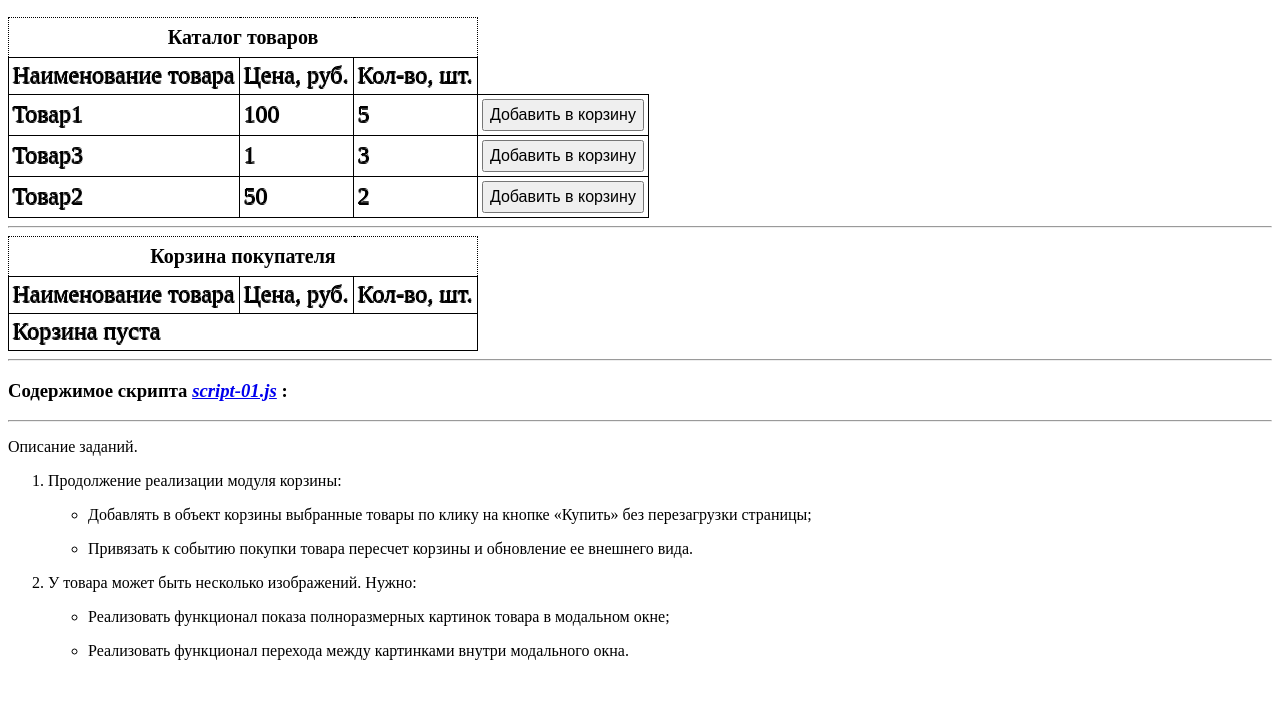
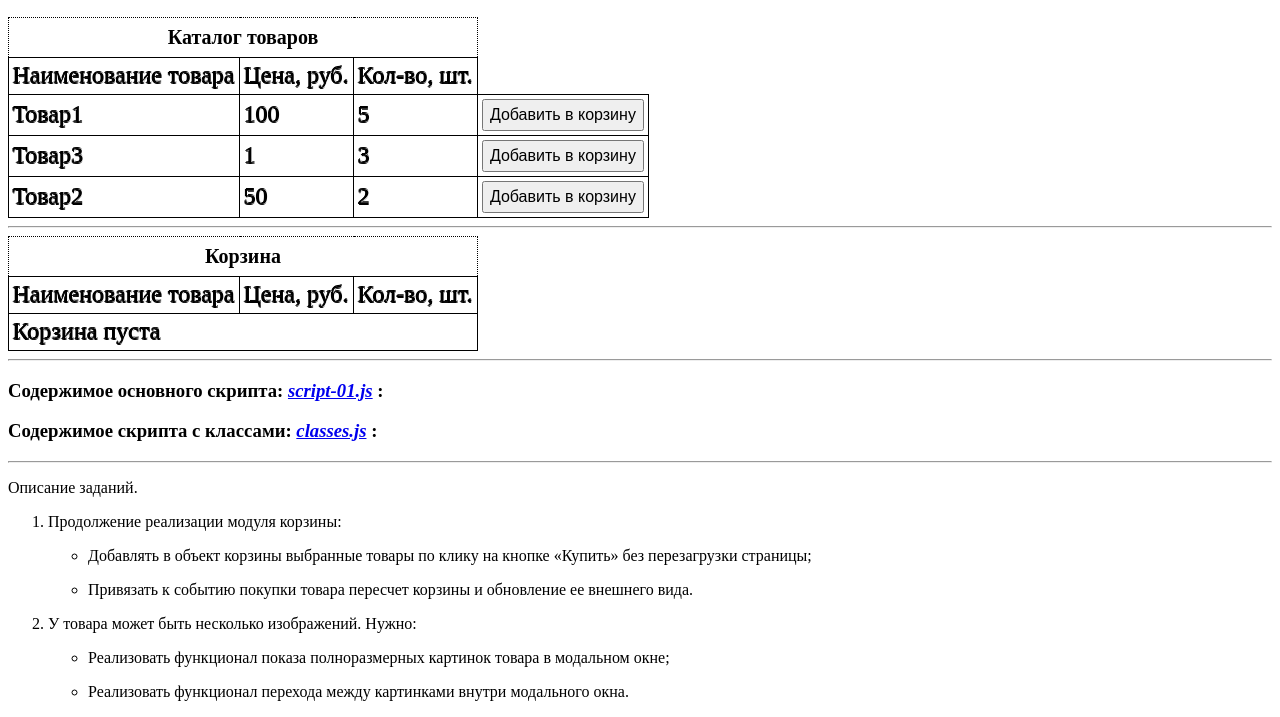
Before and after one commit to Verm-V/GeekBrainsJavaScript, a plain HTML site: page Lesson-06/index.html in a window 1280 px wide. Shown: the part 110-827 px from the top of the page. Before the commit the page ends 800 px from the top, so only its background shows below. Drawn offline with Linux system fonts and the light colour scheme.

Commit message:
Переделал классы Корзины и Каталога с использованием наследования от общего класса

```diff
--- a/Lesson-06/classes.js
+++ b/Lesson-06/classes.js
@@ -52,11 +52,22 @@ export class ProductPosition{
 
 }
 
-//Класс корзины с товарами
-export class Basket{
-    #products = new Array();//Список товаров с количеством
+//Родительский класс для каталога товаров и корзины покупателя
+export class Storage{
+    #products = new Array();//Список товарных позиций
 
-    //Подсчет стоимости
+    #msgHeadingCapLegend = "Список товаров";//Заголовок таблицы
+    #msgProductsEmpty = "Пусто";//Сообщение о том что объект пуст
+    #msgButton = "Убрать"//Сообщение на кнопке напротив товара
+
+    constructor(msgHeadingCapLegend, msgProductsEmpty, msgButton) {
+        this.#msgHeadingCapLegend = msgHeadingCapLegend;//Заголовок таблицы
+        this.#msgProductsEmpty = msgProductsEmpty;//Сообщение о том что объект пуст
+        this.#msgButton = msgButton//Сообщение на кнопке напротив товара
+
+    }
+
+    //Подсчет стоимости товаров в списке
     countPrice() {
         let totalPrice = 0;//Сюда считается общая цена
 
@@ -64,7 +75,6 @@ export class Basket{
             totalPrice += ( item.getTotalPrice() );
         }
         return totalPrice;
-
     }
 
     //Поиск товара в списке по Id
@@ -90,7 +100,7 @@ export class Basket{
         }
     }
 
-    //Добавление товара в список
+    //Извлечение товара из списка
     invokeItem(product, quanity) {
         //Если такой продукт уже есть в каталоге то извлекаем нужное количество
         //Если нет, то ничегоне делаем
@@ -114,7 +124,7 @@ export class Basket{
         }
     }
 
-    //Создание html-структуры корзины
+    //Создание html-структуры
     render() {
         let table = document.createElement("table");
         table.className = "products-list";
@@ -124,7 +134,7 @@ export class Basket{
         //Заголовок
         let headingRow = document.createElement('tr');
         let  headingCap = document.createElement('th');
-        headingCap.innerHTML = "Корзина покупателя";
+        headingCap.innerHTML = this.#msgHeadingCapLegend;
         headingCap.colSpan = "3";
         headingRow.appendChild(headingCap);
         tbody.appendChild(headingRow);
@@ -146,7 +156,7 @@ export class Basket{
         if (this.#products.length === 0) {//Если в списке пусто
             let tr = document.createElement('tr');
             let cell = document.createElement('td');
-            cell.innerHTML = "Корзина пуста";
+            cell.innerHTML = this.#msgProductsEmpty;
             cell.colSpan = "3";
             tr.appendChild(cell);
             tbody.appendChild(tr);
@@ -162,7 +172,7 @@ export class Basket{
                 let buttonCell = document.createElement('td');
                 let button = document.createElement('input');
                 button.type = "button";
-                button.value = "Убрать из корзины";
+                button.value = this.#msgButton;
                 button.id = item.getProduct().getId();
                 buttonCell.appendChild(button);
 
@@ -172,6 +182,23 @@ export class Basket{
                 tr.appendChild(buttonCell);
                 tbody.appendChild(tr);
             }
+
+        }
+        return table;
+    }
+
+}
+
+//Класс корзины с товарами
+export class Basket extends Storage{
+    constructor() {
+        super("Корзина", "Корзина пуста", "Убрать из корзины");
+    }
+
+    render() {
+        let basketRender = super.render();
+
+        if (this.countPrice() !== 0) {
             //Подсчет полной стоимости корзины
             let totalRow = document.createElement('tr');
             let totalLabel = document.createElement('td');
@@ -181,128 +208,21 @@ export class Basket{
 
             totalRow.appendChild(totalLabel);
             totalRow.appendChild(totalPrice);
-            tbody.appendChild(totalRow);
+            basketRender.children[0].appendChild(totalRow);
+        }
 
-        }
-        return table;
+        return basketRender;
+    }
+}
+
+//Класс каталога содержащео товары
+export class Catalogue extends Storage{
+    constructor() {
+        super("Каталог товаров", "Каталог пуст", "Добавить в корзину");
     }
 
 }
 
-//Класс каталога содержащео товары
-export class Catalogue{
-    #products = new Array();//Список товаров с количеством
-
-    //Поиск товара в списке по id
-    findProductPosition(productId) {
-        let found = null;
-        for (const item of this.#products) {
-            if (item.getId() === productId) {
-                found = item;
-            }
-        }
-        return found;
-    }
-
-    //Добавление товара в список
-    addItem(product, quanity) {
-        //Если такой продукт уже есть в каталоге то увеличиваем его количество
-        //Если нет, то добавляем новую товарную позицию
-        let found = this.findProductPosition(product.getId());
-        if (found !== null && quanity > 0) {
-            found.quanity += quanity;
-        } else {
-            this.#products.push(new ProductPosition(product, quanity));
-        }
-    }
-
-    //Добавление товара в список
-    invokeItem(product, quanity) {
-        //Если такой продукт уже есть в каталоге то извлекаем нужное количество
-        //Если нет, то ничегоне делаем
-        let found = this.findProductPosition(product.getId());
-        if (found !== null && quanity > 0) {
-            found.quanity -= quanity;
-            if (found.quanity <= 0) { //На тот случай если пытались извлечь больше чем есть
-                quanity += found.quanity;
-                this.removeItem(product.getId());
-            }
-        }
-        return quanity;//Возвращается реальное количество товаров, которое было извлечено
-    }
-
-    //Удаление товара из списка
-    removeItem(productId) {
-        for(var i = this.#products.length - 1; i >= 0; i--) {
-            if(this.#products[i].getId() === productId) {
-               this.#products.splice(i, 1);
-            }
-        }
-    }
-
-    //Создание html-структуры каталога
-    render() {
-        let table = document.createElement("table");
-        table.className = "products-list";
-        let tbody = document.createElement("tbody");
-        table.appendChild(tbody);
-
-        //Заголовок
-        let headingRow = document.createElement('tr');
-        let  headingCap = document.createElement('th');
-        headingCap.innerHTML = "Каталог товаров";
-        headingCap.colSpan = "3";
-        headingRow.appendChild(headingCap);
-        tbody.appendChild(headingRow);
-
-        let legendRow = document.createElement('tr');
-        let legendName = document.createElement('td');
-        legendName.innerHTML = "Наименование товара";
-        let LegendPrice = document.createElement('td');
-        LegendPrice.innerHTML = "Цена, руб.";
-        let LegendQuanity = document.createElement('td');
-        LegendQuanity.innerHTML = "Кол-во, шт.";
-
-        legendRow.appendChild(legendName);
-        legendRow.appendChild(LegendPrice);
-        legendRow.appendChild(LegendQuanity);
-        tbody.appendChild(legendRow);
-
-
-        if (this.#products.length === 0) {//Если в списке пусто
-            let tr = document.createElement('tr');
-            let cell = document.createElement('td');
-            cell.innerHTML = "Каталог пуст";
-            cell.colSpan = "3";
-            tr.appendChild(cell);
-            tbody.appendChild(tr);
-        } else { //Если в списке есть товары
-            for (const item of this.#products) {
-                let tr = document.createElement('tr');
-                let name = document.createElement('td');
-                name.innerHTML = item.getProduct().getName();
-                let price = document.createElement('td');
-                price.innerHTML = item.getProduct().getPrice();
-                let quanity = document.createElement('td');
-                quanity.innerHTML = item.quanity;
-                let buttonCell = document.createElement('td');
-                let button = document.createElement('input');
-                button.type = "button";
-                button.value = "Добавить в корзину";
-                button.id = item.getProduct().getId();
-                buttonCell.appendChild(button);
-
-                tr.appendChild(name);
-                tr.appendChild(price);
-                tr.appendChild(quanity);
-                tr.appendChild(buttonCell);
-                tbody.appendChild(tr);
-            }
-        }
-        return table;
-    }
-
-}
 
 //Уникальный идентифифкатор
 export class Uid{
--- a/Lesson-06/index.html
+++ b/Lesson-06/index.html
@@ -28,7 +28,9 @@
     <div id="basket"></div>
     <hr>
 
-    <h3><p>Содержимое скрипта <a href="script-01.js" type="text/javascript"><i>script-01.js</i></a> :
+    <h3><p>Содержимое основного скрипта: <a href="script-01.js" type="text/javascript"><i>script-01.js</i></a> :
+    </h3>
+    <h3><p>Содержимое скрипта с классами: <a href="classes.js" type="text/javascript"><i>classes.js</i></a> :
     </h3>
     <hr>
 
--- a/Lesson-06/script-01.js
+++ b/Lesson-06/script-01.js
@@ -1,4 +1,4 @@
-import { Product, ProductPosition, Basket, Catalogue, Uid } from './classes.js';
+import { Product, Basket, Catalogue} from './classes.js';
 
 //Создаем каталог и корзину
 var catalogue = new Catalogue();
```
